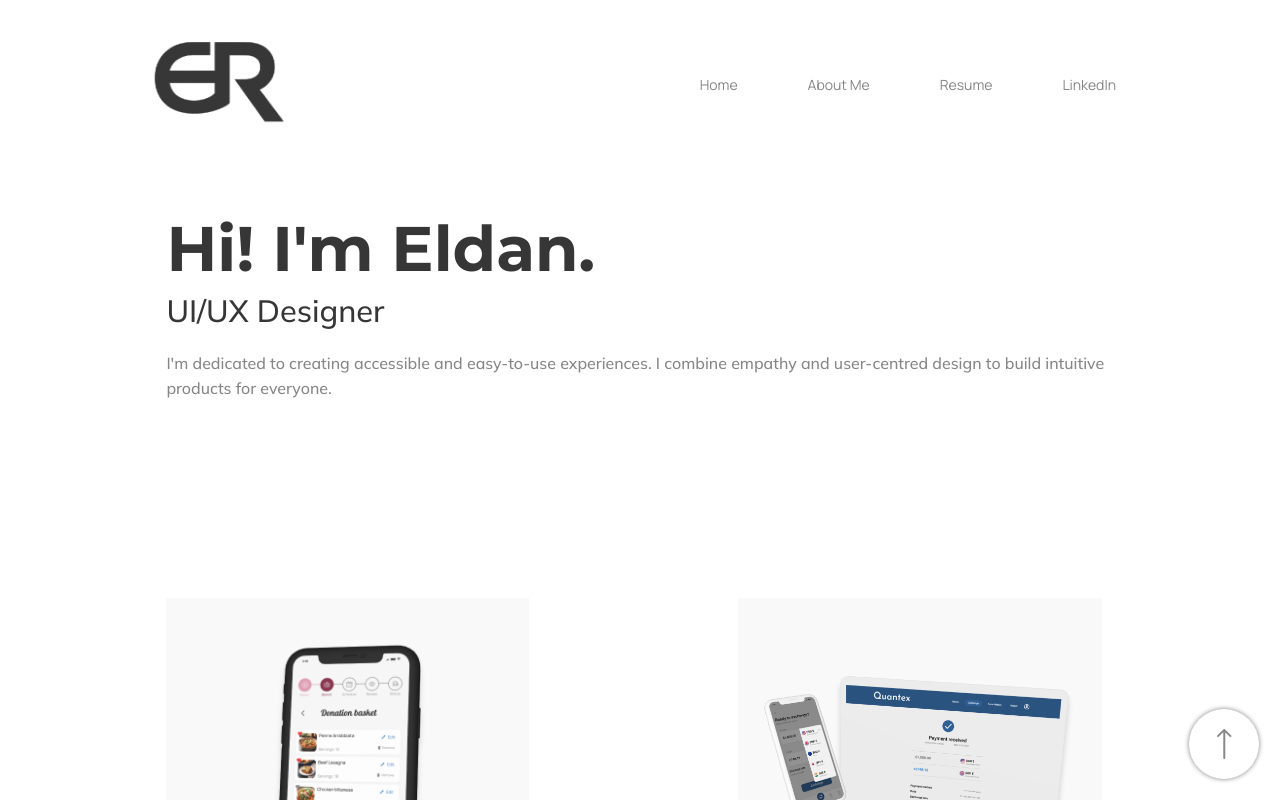
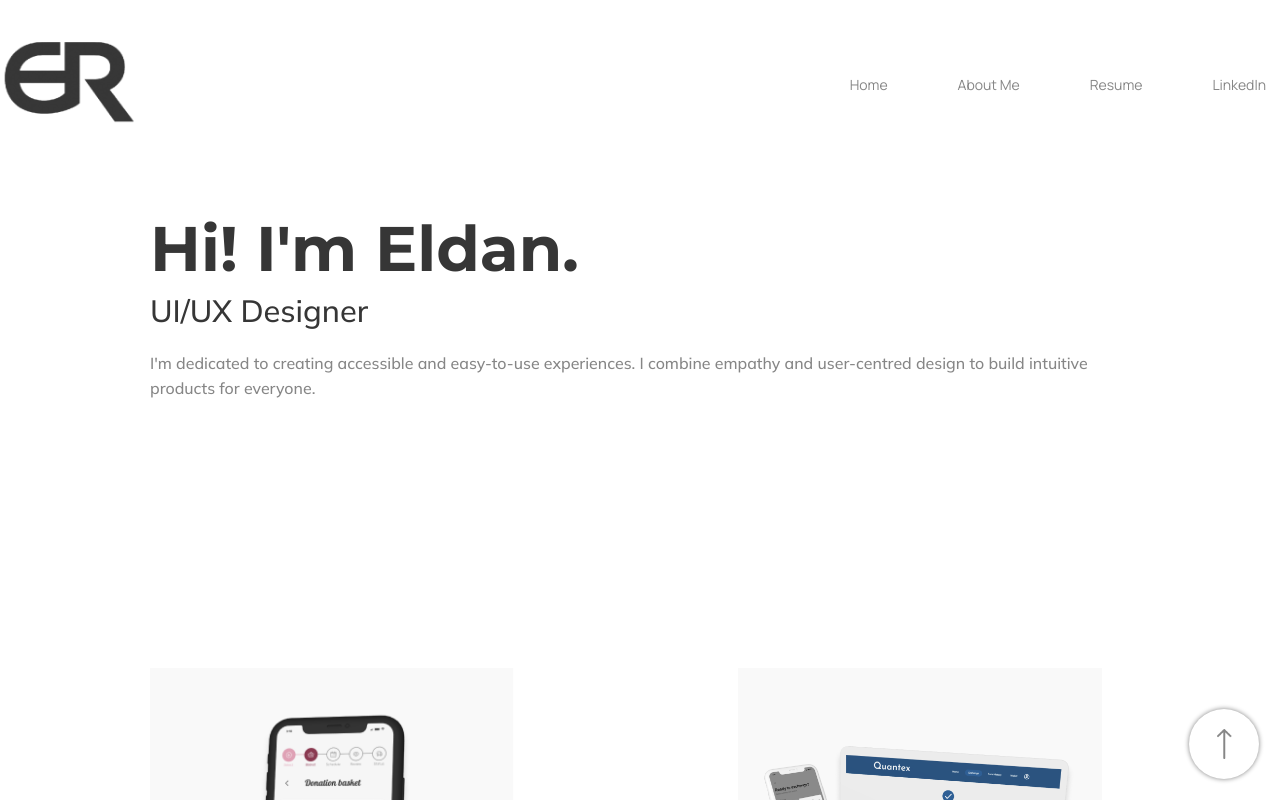
Before and after one commit to mikaridley/Eldan-Ridley-s-Portfolio, a React (Vite) app: page / in a window 1280 px wide. Shown: the top 800 px of the page. Built offline with nearby package versions, Linux system fonts and the light colour scheme.

Commit message:
fix home page layout

```diff
--- a/src/assets/styles/cmps/AppHeader.css
+++ b/src/assets/styles/cmps/AppHeader.css
@@ -7,7 +7,7 @@
   display: flex;
   justify-content: space-between;
   max-width: var(--max-width);
-  margin-inline: 150px;
+  margin-inline: auto;
 
   padding-block-start: 1rem;
 
--- a/src/assets/styles/pages/HomePage.css
+++ b/src/assets/styles/pages/HomePage.css
@@ -1,5 +1,4 @@
 .home-page {
-  margin-inline: var(--home-padding-inline);
   padding-block: 15rem 6rem;
 
   .home-intro {
--- a/src/pages/HomePage.jsx
+++ b/src/pages/HomePage.jsx
@@ -7,7 +7,7 @@ import homePageKindredImg from '../assets/imgs/kindred/Project image - Kindred.p
 
 export function HomePage() {
   return (
-    <section className="home-page">
+    <section className="home-page projects-layout">
       <div className="home-intro">
         <h1 className="home-intro-title">Hi! I&apos;m Eldan.</h1>
         <p className="home-intro-role">UI/UX Designer</p>
```
